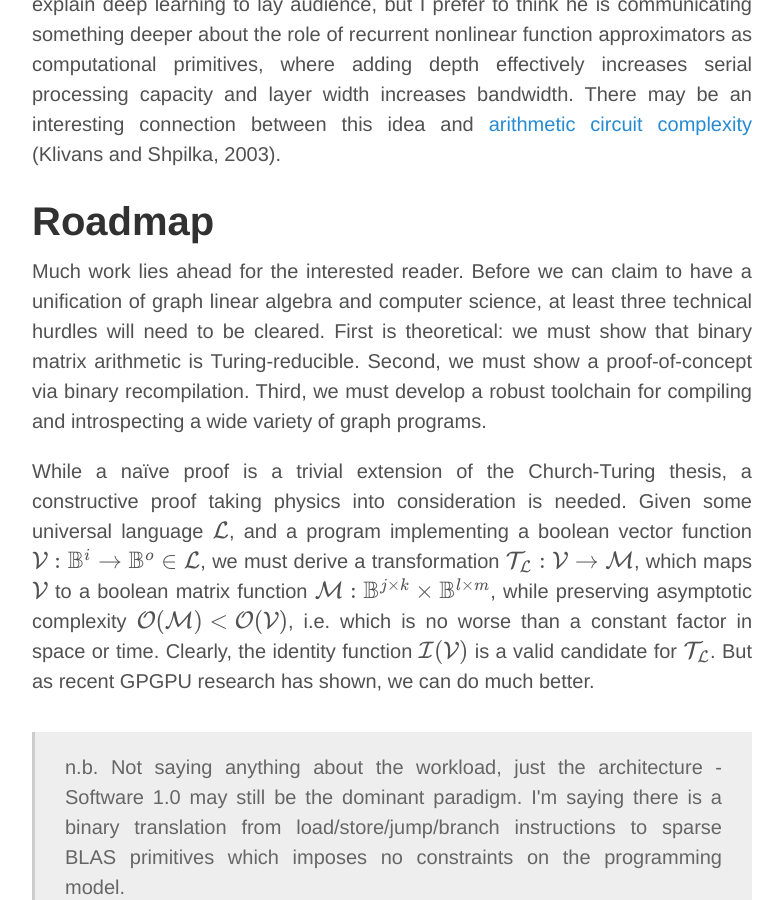
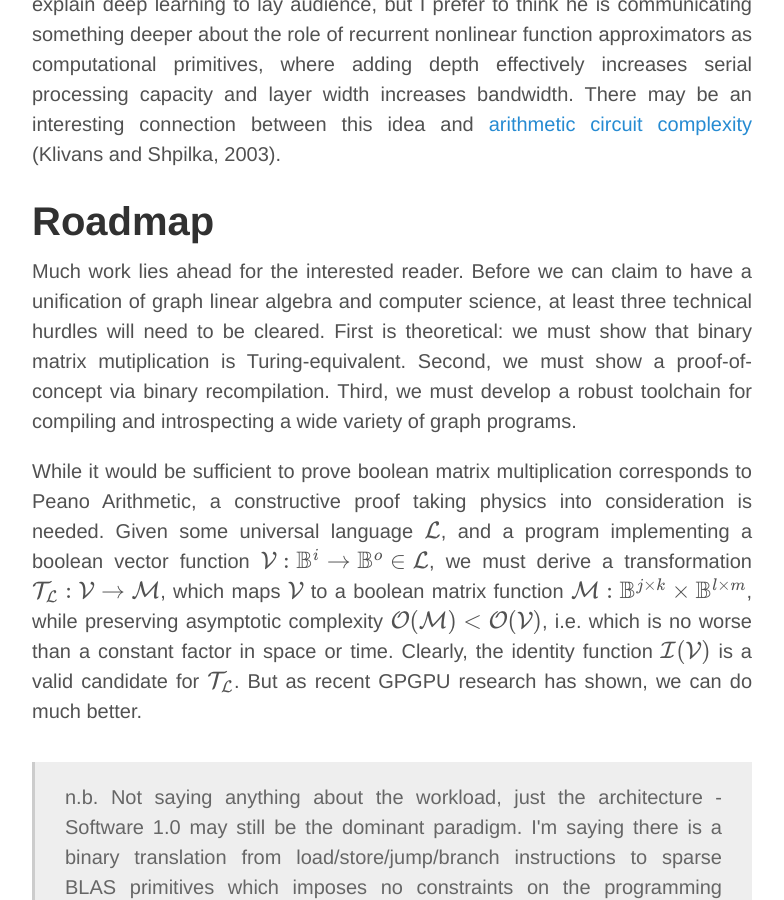
Before and after one commit to breandan/breandan.github.io, a Jekyll site: the page built from _posts/2020-06-30-graph-computation.md, in a window 1280 px wide and 900 px high, scrolled down 37672 px. Shown: the whole window, without its empty margins (248-1032 px from the left). Built offline with Jekyll 4.4.1, drawn with Linux system fonts in a browser that asks for light colours; nearby versions of some CDN libraries; some web fonts are replaced; formulas are drawn with MathJax 3; comment, search, counter and statistics services are not loaded.

Commit message:
rewrite proof sketch

```diff
--- a/_posts/2020-06-30-graph-computation.md
+++ b/_posts/2020-06-30-graph-computation.md
@@ -1223,9 +1223,9 @@
 
 # Roadmap
 
-Much work lies ahead for the interested reader. Before we can claim to have a unification of graph linear algebra and computer science, at least three technical hurdles will need to be cleared. First is theoretical: we must show that binary matrix arithmetic is Turing-reducible. Second, we must show a proof-of-concept via binary recompilation. Third, we must develop a robust toolchain for compiling and introspecting a wide variety of graph programs.
+Much work lies ahead for the interested reader. Before we can claim to have a unification of graph linear algebra and computer science, at least three technical hurdles will need to be cleared. First is theoretical: we must show that binary matrix mutiplication is Turing-equivalent. Second, we must show a proof-of-concept via binary recompilation. Third, we must develop a robust toolchain for compiling and introspecting a wide variety of graph programs.
 
-While a naïve proof is a trivial extension of the Church-Turing thesis, a constructive proof taking physics into consideration is needed. Given some universal language $$\mathcal L$$, and a program implementing a boolean vector function $$\mathcal V: \mathbb B^i \rightarrow \mathbb B^o \in \mathcal L$$, we must derive a transformation $$\mathcal T_\mathcal L: \mathcal V \rightarrow \mathcal M$$, which maps $$\mathcal V$$ to a boolean matrix function $$\mathcal M: \mathbb B^{j \times k} \times \mathbb B^{l\times m}$$, while preserving asymptotic complexity $$\mathcal O(\mathcal M) \lt \mathcal O(\mathcal V)$$, i.e. which is no worse than a constant factor in space or time. Clearly, the identity function $$\mathcal I(\mathcal V)$$ is a valid candidate for $$\mathcal T_{\mathcal L}$$. But as recent GPGPU research has shown, we can do much better.
+While it would be sufficient to prove boolean matrix multiplication corresponds to Peano Arithmetic, a constructive proof taking physics into consideration is needed. Given some universal language $$\mathcal L$$, and a program implementing a boolean vector function $$\mathcal V: \mathbb B^i \rightarrow \mathbb B^o \in \mathcal L$$, we must derive a transformation $$\mathcal T_\mathcal L: \mathcal V \rightarrow \mathcal M$$, which maps $$\mathcal V$$ to a boolean matrix function $$\mathcal M: \mathbb B^{j \times k} \times \mathbb B^{l\times m}$$, while preserving asymptotic complexity $$\mathcal O(\mathcal M) \lt \mathcal O(\mathcal V)$$, i.e. which is no worse than a constant factor in space or time. Clearly, the identity function $$\mathcal I(\mathcal V)$$ is a valid candidate for $$\mathcal T_{\mathcal L}$$. But as recent GPGPU research has shown, we can do much better.
 
 <center>
 <blockquote class="twitter-tweet"><p lang="en" dir="ltr">n.b. Not saying anything about the workload, just the architecture - Software 1.0 may still be the dominant paradigm. I&#39;m saying there is a binary translation from load/store/jump/branch instructions to sparse BLAS primitives which imposes no constraints on the programming model.</p>&mdash; breandan (@breandan) <a href="https://twitter.com/breandan/status/1278156002240716800?ref_src=twsrc%5Etfw">July 1, 2020</a></blockquote> <script async src="https://platform.twitter.com/widgets.js" charset="utf-8"></script>
```
